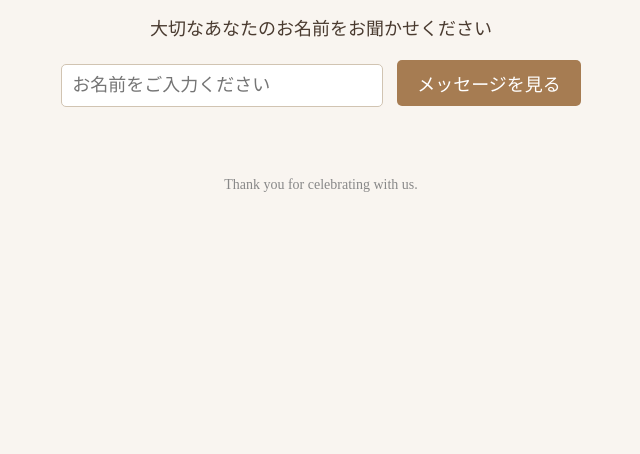
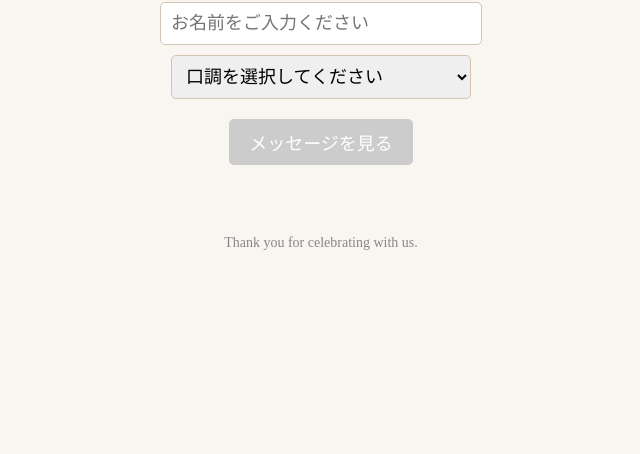
Before and after one commit to sisyamo127/sisyamo127.github.io, a plain HTML site: page QR.html in a window 1280 px wide. Shown: the part 346-800 px from the top of the page, without its empty margins (319-959 px from the left). Drawn offline with Linux system fonts and the light colour scheme.

Commit message:
Update QR.html

```diff
--- a/QR.html
+++ b/QR.html
@@ -31,9 +31,10 @@
       margin-bottom: 20px;
       font-size: 18px;
     }
-    input {
+    select, input {
       padding: 10px;
       font-size: 18px;
+      margin-bottom: 10px;
       width: 70%;
       max-width: 300px;
       border: 1px solid #d1c4b2;
@@ -46,11 +47,12 @@
       color: #fff;
       border: none;
       border-radius: 5px;
-      margin-left: 10px;
+      margin-top: 10px;
       cursor: pointer;
     }
-    button:hover {
-      background-color: #8c6744;
+    button:disabled {
+      background-color: #ccc;
+      cursor: not-allowed;
     }
     .message {
       margin-top: 30px;
@@ -74,9 +76,15 @@
 <div class="container">
   <h1>Welcome to Our Wedding</h1>
 
-  <p>大切なあなたのお名前をお聞かせください</p>
-  <input type="text" id="guestName" placeholder="お名前をご入力ください">
-  <button onclick="generateMessage()">メッセージを見る</button>
+  <p>お名前とお好きな口調をお選びください</p>
+  <input type="text" id="guestName" placeholder="お名前をご入力ください"><br>
+  <select id="toneSelect" onchange="checkSelection()">
+    <option value="">口調を選択してください</option>
+    <option value="normal">普通口調</option>
+    <option value="edo">江戸っ子口調</option>
+    <option value="kansai">関西弁口調</option>
+  </select><br>
+  <button id="showButton" onclick="generateMessage()" disabled>メッセージを見る</button>
 
   <div id="card" class="message" style="display:none;"></div>
 </div>
@@ -86,20 +94,49 @@
 </footer>
 
 <script>
+  function checkSelection() {
+    const tone = document.getElementById("toneSelect").value;
+    document.getElementById("showButton").disabled = (tone === "");
+  }
+
   function generateMessage() {
     const name = document.getElementById("guestName").value.trim();
+    const tone = document.getElementById("toneSelect").value;
     if (!name) {
       alert("お名前を入力してください。");
       return;
     }
+    let message = "";
+
+    switch(tone) {
+      case "normal":
+        message = `
+          本日はご多用の中、私たちの結婚式にお越しいただき、誠にありがとうございます。<br><br>
+          おかげさまで、心温まるひとときを皆さまと過ごせることを大変嬉しく思っております。<br>
+          ささやかではございますが、どうぞごゆっくりお楽しみください。<br><br>
+          Yuki
+        `;
+        break;
+      case "edo":
+        message = `
+          今日はわざわざ足を運んでくださって、ありがとございやす！<br><br>
+          おかげさまで、皆さんと一緒に粋な時間を過ごせて、こちとら嬉しい限りでさぁ。<br>
+          どうぞ、気張らずゆったり楽しんでいっておくんなせぇ。<br><br>
+          Yuki
+        `;
+        break;
+      case "kansai":
+        message = `
+          今日は忙しい中、来てくれてホンマにありがとうな！<br><br>
+          みんなと一緒に、あったかい時間を過ごせてめっちゃ嬉しいわぁ。<br>
+          せっかくやし、ゆっくり楽しんでってや〜。<br><br>
+          Yuki
+        `;
+        break;
+    }
+
     const card = document.getElementById("card");
-    card.innerHTML = `
-      <strong>${name} 様</strong><br><br>
-      本日はご多用の中、私たちの結婚式にお越しいただき、誠にありがとうございます。<br><br>
-      おかげさまで、心温まるひとときを皆さまと過ごせることを大変嬉しく思っております。<br>
-      ささやかではございますが、どうぞごゆっくりお楽しみください。<br><br>
-      Yuki
-    `;
+    card.innerHTML = `<strong>${name} 様</strong><br><br>${message}`;
     card.style.display = "block";
   }
 </script>
```
